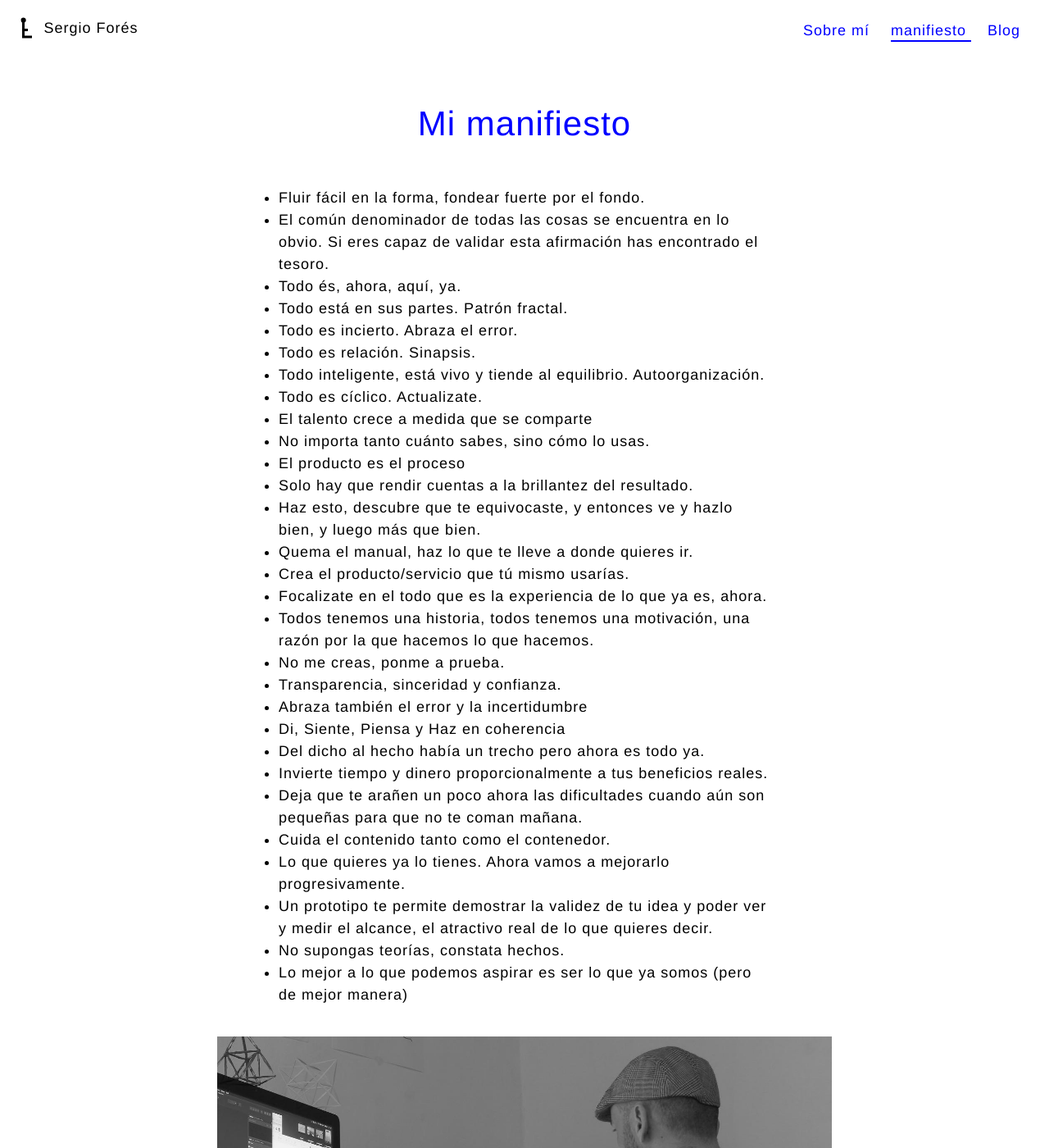
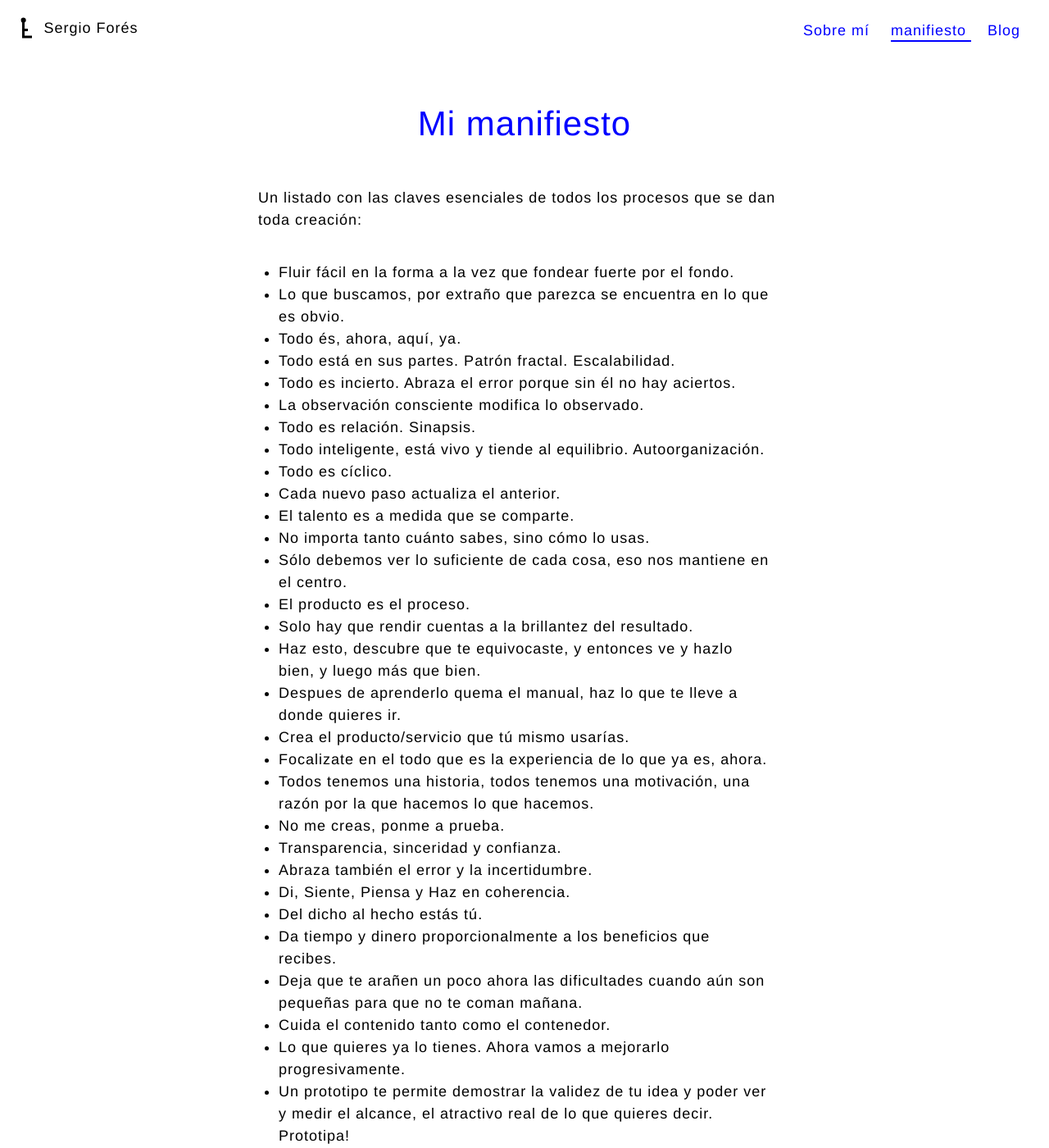
Before and after one commit to t0t/deprecated-personal-portfolio, a Jekyll site: the page built from manifiesto.html, in a window 1280 px wide and 1400 px high. Shown: the whole window at 82% size. Built offline with Jekyll 4.4.1, drawn with Linux system fonts in a browser that asks for light colours; some of the changed text lies outside the part shown.

Commit message:
CSS :cyclone:

```diff
--- a/manifiesto.html
+++ b/manifiesto.html
@@ -13,36 +13,42 @@ lang: es
 
 
   <h2 class="site-title">Mi manifiesto</h2>
+
+  <p>Un listado con las claves esenciales de todos los procesos que se dan toda creación:</p>
+
   <ul class="list">
-    <li>Fluir fácil en la forma,
+    <li>Fluir fácil en la forma a la vez que
 fondear fuerte por el fondo.</li>
-    <li>El común denominador de todas las cosas se encuentra en lo obvio. Si eres capaz de validar esta afirmación has encontrado el tesoro.</li>
+    <li>Lo que buscamos, por extraño que parezca se encuentra en lo que es obvio.</li>
     <li>Todo és, ahora, aquí, ya.</li>
-    <li>Todo está en sus partes. Patrón fractal.</li>
-    <li>Todo es incierto. Abraza el error.</li>
+    <li>Todo está en sus partes. Patrón fractal. Escalabilidad.</li>
+    <li>Todo es incierto. Abraza el error porque sin él no hay aciertos.</li>
+    <li>La observación consciente modifica lo observado.</li>
     <li>Todo es relación. Sinapsis.</li>
     <li>Todo inteligente, está vivo y tiende al equilibrio. Autoorganización.</li>
-    <li>Todo es cíclico. Actualizate.</li>
-    <li>El talento crece a medida que se comparte</li>
+    <li>Todo es cíclico.</li>
+    <li>Cada nuevo paso actualiza el anterior.</li>
+    <li>El talento es a medida que se comparte.</li>
     <li>No importa tanto cuánto sabes, sino cómo lo usas.</li>
-    <li>El producto es el proceso</li>
+    <li>Sólo debemos ver lo suficiente de cada cosa, eso nos mantiene en el centro.</li>
+    <li>El producto es el proceso.</li>
     <li>Solo hay que rendir cuentas a la brillantez del resultado.</li>
     <li>Haz esto, descubre que te equivocaste, y entonces ve y hazlo bien, y luego más que bien.</li>
-    <li>Quema el manual, haz lo que te lleve a donde quieres ir.</li>
+    <li>Despues de aprenderlo quema el manual, haz lo que te lleve a donde quieres ir.</li>
     <li>Crea el producto/servicio que tú mismo usarías.</li>
     <li>Focalizate en el todo que es la experiencia de lo que ya es, ahora.</li>
     <li>Todos tenemos una historia, todos tenemos una motivación, una razón por la que hacemos lo que hacemos.</li>
     <li>No me creas, ponme a prueba.</li>
     <li>Transparencia, sinceridad y confianza.</li>
-    <li>Abraza también el error y la incertidumbre</li>
-    <li>Di, Siente, Piensa y Haz en coherencia</li>
-    <li>Del dicho al hecho había un trecho pero ahora es todo ya.</li>
-    <li>Invierte tiempo y dinero proporcionalmente a tus beneficios reales.</li>
+    <li>Abraza también el error y la incertidumbre.</li>
+    <li>Di, Siente, Piensa y Haz en coherencia.</li>
+    <li>Del dicho al hecho estás tú.</li>
+    <li>Da tiempo y dinero proporcionalmente a los beneficios que recibes.</li>
     <li>Deja que te arañen un poco ahora las dificultades cuando aún son pequeñas para que no te coman mañana.</li>
     <li>Cuida el contenido tanto como el contenedor.</li>
     <li>Lo que quieres ya lo tienes. Ahora vamos a mejorarlo progresivamente.</li>
-    <li>Un prototipo te permite demostrar la validez de tu idea y poder ver y medir el alcance, el atractivo real de lo que quieres decir.</li>
-    <li>No supongas teorías, constata hechos.</li>
+    <li>Un prototipo te permite demostrar la validez de tu idea y poder ver y medir el alcance, el atractivo real de lo que quieres decir. Prototipa!</li>
+    <li>No supongas sólo teorías, constata hechos.</li>
     <li>Lo mejor a lo que podemos aspirar es ser lo que ya somos (pero de mejor manera)</li>
   </ul>
 
```
Also changed, not shown: index.html (+4 -4 lines).
